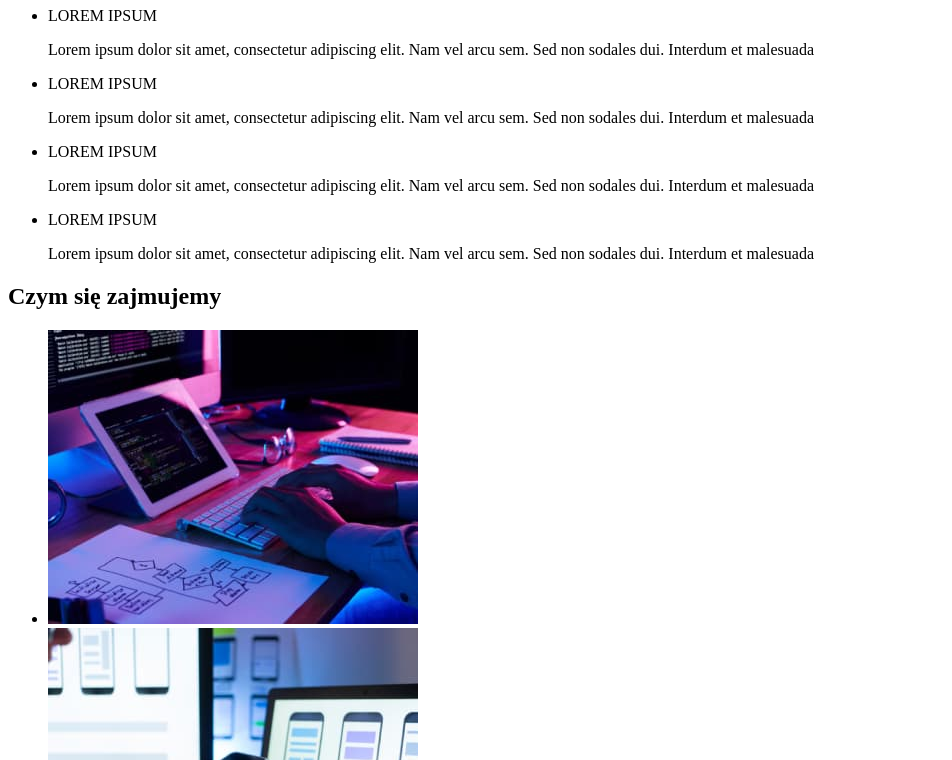
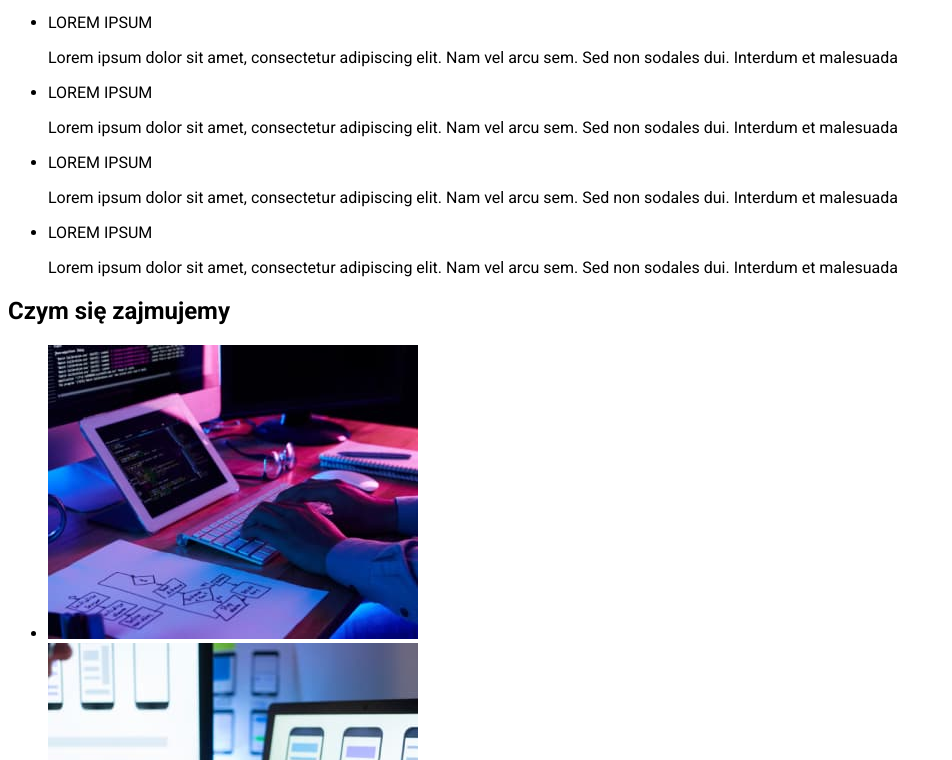
Before and after one commit to darmen26-dec/goit-markup-hw-02, a plain HTML site: page index.html in a window 1280 px wide. Shown: the part 240-1000 px from the top of the page, without its empty margins (0-952 px from the left). Drawn offline with Linux system fonts and the light colour scheme.

Commit message:
update3
fonts

```diff
--- a/index.html
+++ b/index.html
@@ -5,6 +5,17 @@
     <meta http-equiv="X-UA-Compatible" content="IE=edge" />
     <meta name="viewport" content="width=device-width, initial-scale=1.0" />
     <title>Studio</title>
+    <link rel="preconnect" href="https://fonts.googleapis.com" />
+    <link rel="preconnect" href="https://fonts.gstatic.com" crossorigin />
+    <link
+      href="https://fonts.googleapis.com/css2?family=Raleway:wght@700&family=Roboto:wght@400;500;700;900&display=swap"
+      rel="stylesheet"
+    />
+    <style>
+      body {
+        font-family: "Roboto", sans-serif;
+      }
+    </style>
   </head>
   <body>
     <header>
```
